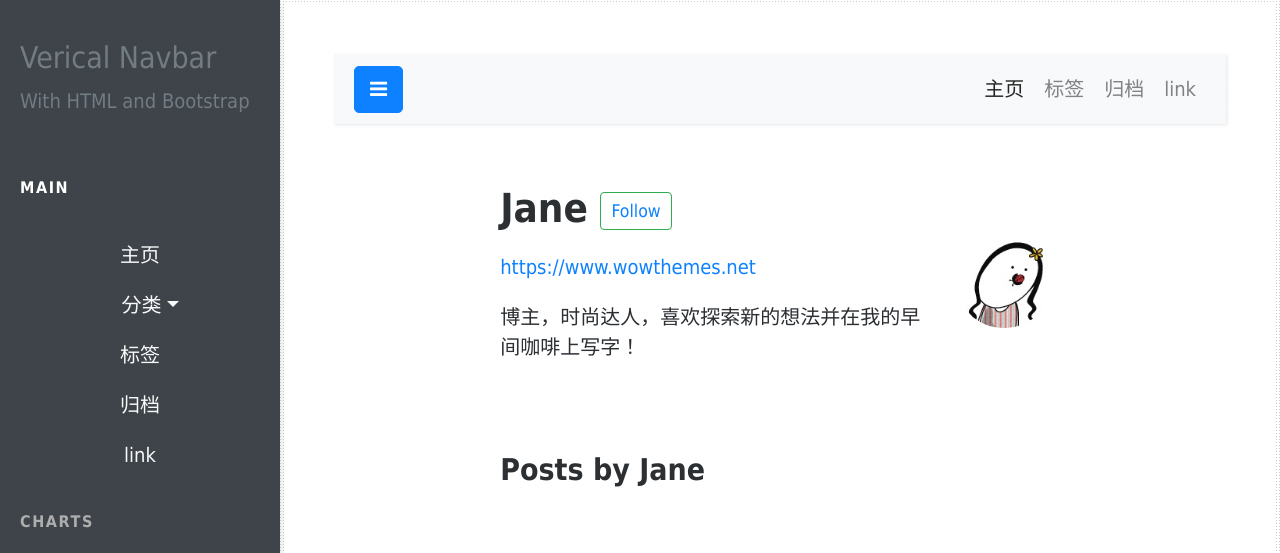
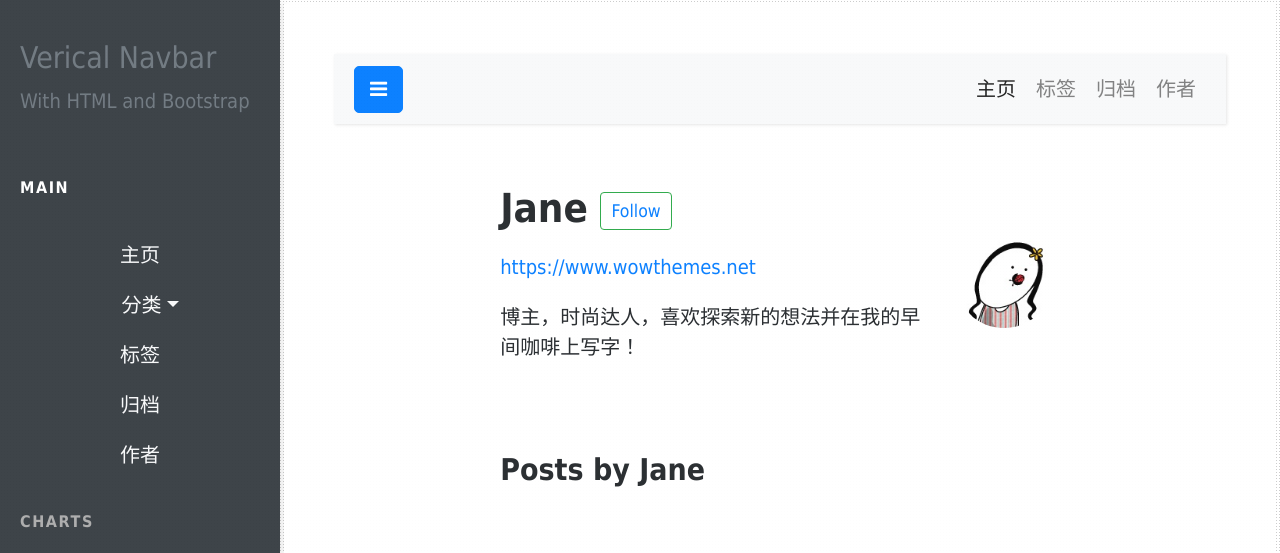
Before and after one commit to nengwuzhi/nengwuzhi.github.ioce, a Jekyll site: the page built from pages/author-jane.html, in a window 1280 px wide. Shown: the top 553 px of the page. Built offline with Jekyll 4.4.1, drawn with Linux system fonts in a browser that asks for light colours; nearby versions of some CDN libraries.

Commit message:
Update _config.yml

```diff
--- a/_config.yml
+++ b/_config.yml
@@ -42,7 +42,7 @@ exclude: [.git, .gitignore, sass, .sass-cache, package.json, gruntfile.js, node_
 nav:
     - {title: 标签, description: 转到主页, url: 'https://nengwuzhi.github.io/tags'}
     - {title: 归档, description: 所有文章, url: 'https://nengwuzhi.github.io/archive/'}
-    - {title: link, description: 转到link, url: 'https://nengwuzhi.github.io/link'}
+    - {title: 作者, description: 关于作者, url: 'https://nengwuzhi.github.io/authors-list'}
 
 authors:
     sal:
```
